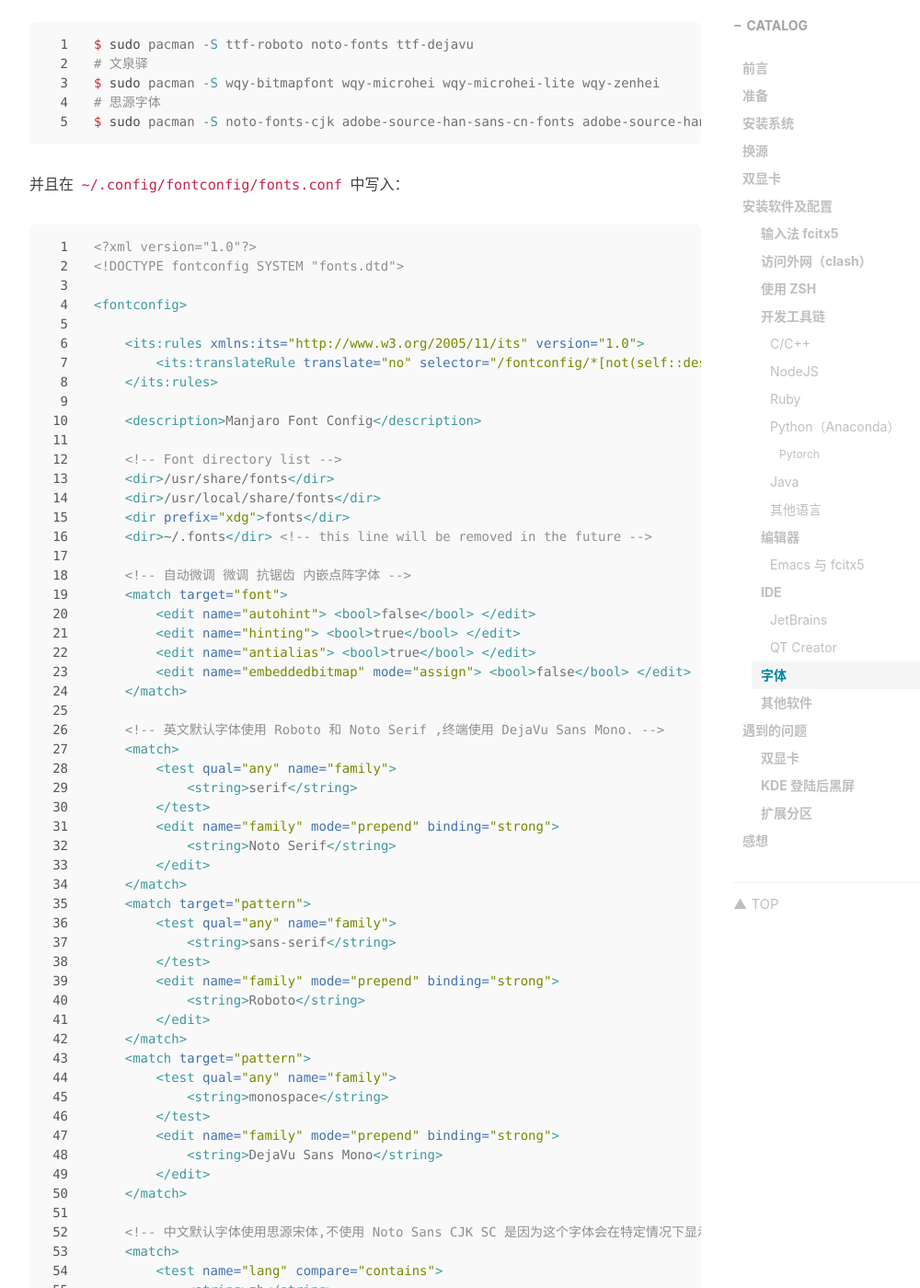
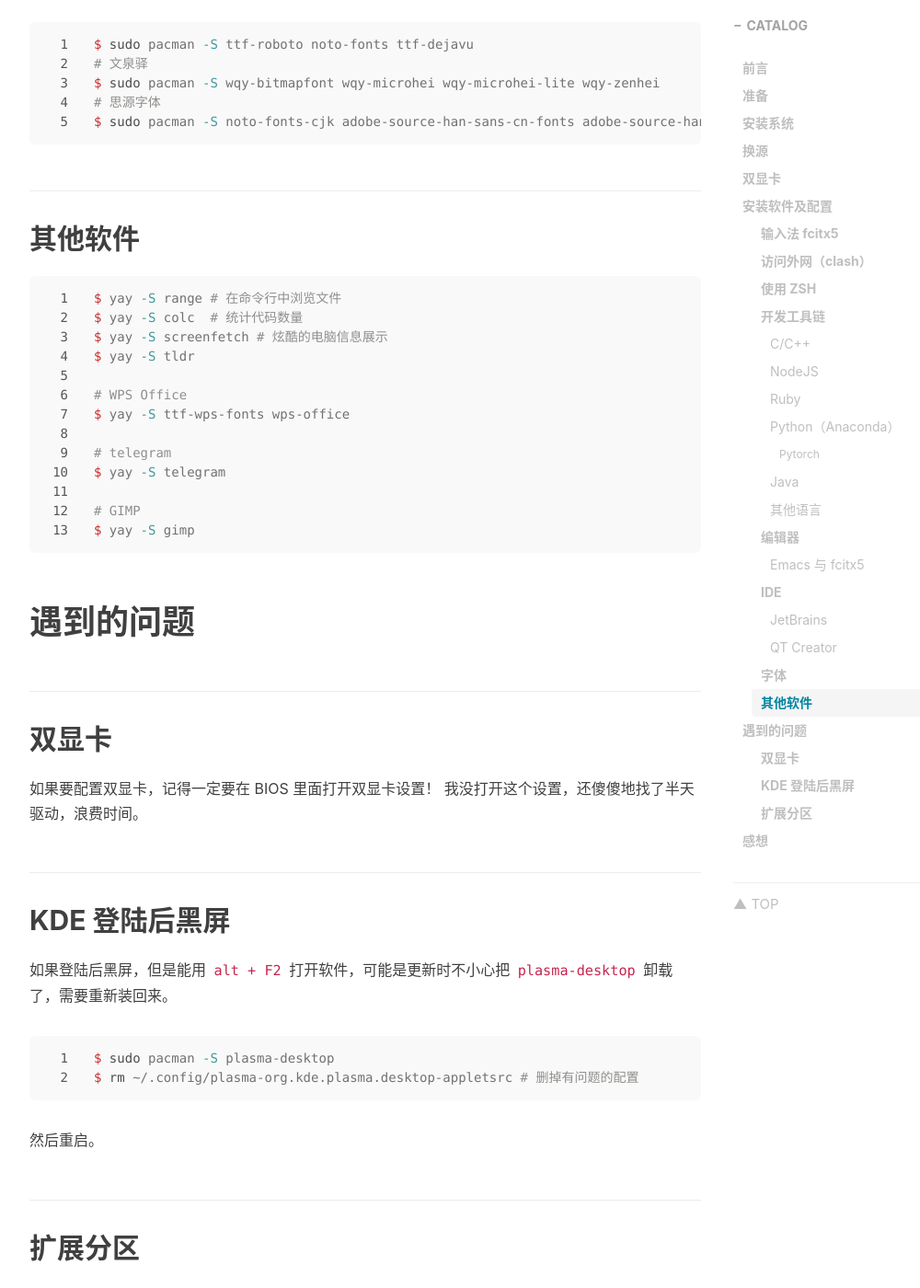
Before and after one commit to LogicLee0902/-LogicLee0902.github.io, a Jekyll site: the page built from _posts/linux/2021-02-05-windows-manjaro-dual-boot-installation.md, in a window 1280 px wide and 1400 px high, scrolled down 8208 px. Shown: the whole window at 92% size, without its empty margins (233-1233 px from the left). Built offline with Jekyll 4.4.1, drawn with Linux system fonts in a browser that asks for light colours; nearby versions of some CDN libraries; comment, search, counter and statistics services are not loaded; some of the changed text lies outside the part shown.

````diff
--- a/_posts/linux/2021-02-05-windows-manjaro-dual-boot-installation.md
+++ b/_posts/linux/2021-02-05-windows-manjaro-dual-boot-installation.md
@@ -302,147 +302,6 @@ $ sudo pacman -S wqy-bitmapfont wqy-microhei wqy-microhei-lite wqy-zenhei
 $ sudo pacman -S noto-fonts-cjk adobe-source-han-sans-cn-fonts adobe-source-han-serif-cn-fonts
 ```
 
-并且在 `~/.config/fontconfig/fonts.conf` 中写入：
-
-```xml
-<?xml version="1.0"?>
-<!DOCTYPE fontconfig SYSTEM "fonts.dtd">
-
-<fontconfig>
-
-    <its:rules xmlns:its="http://www.w3.org/2005/11/its" version="1.0">
-        <its:translateRule translate="no" selector="/fontconfig/*[not(self::description)]"/>
-    </its:rules>
-
-    <description>Manjaro Font Config</description>
-
-    <!-- Font directory list -->
-    <dir>/usr/share/fonts</dir>
-    <dir>/usr/local/share/fonts</dir>
-    <dir prefix="xdg">fonts</dir>
-    <dir>~/.fonts</dir> <!-- this line will be removed in the future -->
-
-    <!-- 自动微调 微调 抗锯齿 内嵌点阵字体 -->
-    <match target="font">
-        <edit name="autohint"> <bool>false</bool> </edit>
-        <edit name="hinting"> <bool>true</bool> </edit>
-        <edit name="antialias"> <bool>true</bool> </edit>
-        <edit name="embeddedbitmap" mode="assign"> <bool>false</bool> </edit>
-    </match>
-
-    <!-- 英文默认字体使用 Roboto 和 Noto Serif ,终端使用 DejaVu Sans Mono. -->
-    <match>
-        <test qual="any" name="family">
-            <string>serif</string>
-        </test>
-        <edit name="family" mode="prepend" binding="strong">
-            <string>Noto Serif</string>
-        </edit>
-    </match>
-    <match target="pattern">
-        <test qual="any" name="family">
-            <string>sans-serif</string>
-        </test>
-        <edit name="family" mode="prepend" binding="strong">
-            <string>Roboto</string>
-        </edit>
-    </match>
-    <match target="pattern">
-        <test qual="any" name="family">
-            <string>monospace</string>
-        </test>
-        <edit name="family" mode="prepend" binding="strong">
-            <string>DejaVu Sans Mono</string>
-        </edit>
-    </match>
-
-    <!-- 中文默认字体使用思源宋体,不使用 Noto Sans CJK SC 是因为这个字体会在特定情况下显示片假字. -->
-    <match>
-        <test name="lang" compare="contains">
-            <string>zh</string>
-        </test>
-        <test name="family">
-            <string>serif</string>
-        </test>
-        <edit name="family" mode="prepend">
-            <string>Source Han Serif CN</string>
-        </edit>
-    </match>
-    <match>
-        <test name="lang" compare="contains">
-            <string>zh</string>
-        </test>
-        <test name="family">
-            <string>sans-serif</string>
-        </test>
-        <edit name="family" mode="prepend">
-            <string>Source Han Sans CN</string>
-        </edit>
-    </match>
-    <match>
-        <test name="lang" compare="contains">
-            <string>zh</string>
-        </test>
-        <test name="family">
-            <string>monospace</string>
-        </test>
-        <edit name="family" mode="prepend">
-            <string>Noto Sans Mono CJK SC</string>
-        </edit>
-    </match>
-
-    <!-- 把Linux没有的中文字体映射到已有字体，这样当这些字体未安装时会有替代字体 -->
-    <match target="pattern">
-        <test qual="any" name="family">
-            <string>SimHei</string>
-        </test>
-        <edit name="family" mode="assign" binding="same">
-            <string>Source Han Sans CN</string>
-        </edit>
-    </match>
-    <match target="pattern">
-        <test qual="any" name="family">
-            <string>SimSun</string>
-        </test>
-        <edit name="family" mode="assign" binding="same">
-            <string>Source Han Serif CN</string>
-        </edit>
-    </match>
-    <match target="pattern">
-        <test qual="any" name="family">
-            <string>SimSun-18030</string>
-        </test>
-        <edit name="family" mode="assign" binding="same">
-            <string>Source Han Serif CN</string>
-        </edit>
-    </match>
-    <!--
-    <match target="pattern">
-        <test qual="any" name="family">
-            <string>Microsoft YaHei</string>
-        </test>
-        <edit name="family" mode="assign" binding="same">
-            <string>Source Han Sans CN</string>
-        </edit>
-    </match>
-    -->
-
-    <!-- Load local system customization file -->
-    <include ignore_missing="yes">conf.d</include>
-    <!-- Font cache directory list -->
-    <cachedir>/var/cache/fontconfig</cachedir>
-    <cachedir prefix="xdg">fontconfig</cachedir>
-    <!-- will be removed in the future -->
-    <cachedir>~/.fontconfig</cachedir>
-
-    <config>
-        <!-- Rescan in every 30s when FcFontSetList is called -->
-        <rescan> <int>30</int> </rescan>
-    </config>
-
-</fontconfig>
-```
-
 ## 其他软件
 
 ```shell
--- a/archive.html
+++ b/archive.html
@@ -18,8 +18,8 @@ header-img: "img/tag-bg.jpg"
 		<div class="col-lg-8 col-lg-offset-2 col-md-10 col-md-offset-1">
 			<!-- Order Selector -->
 			<select class="sel-lang" onchange= "onOrderChange(this.options[this.options.selectedIndex].value)">
-				<option value="0" selected> 标签 | TAG </option>
-				<option value="1"> 系列 | SER </option>
+				<option value="0" selected> 按标签分类 </option>
+				<option value="1"> 按合集分类 </option>
 			</select>
 			<div id='tag_cloud' class="tags tags-sup js-tags">
 				<div class='tag-section'> {% include archive-tags.html identifier="Tags" %} </div>
````
Also changed, not shown: _includes/about/zh.md (+3 -2 lines), _posts/dan-friedman/the-little-typer/2021-03-20-the-little-typer-07-it-all-depends-on-the-motive.md (+8 -12 lines), _posts/dan-friedman/the-little-typer/2021-03-22-the-little-typer-08-pick-a-number-any-number.md (+12 -12 lines), _posts/dan-friedman/the-little-typer/2021-03-25-the-little-typer-09-double-your-money.md (added, +523 -0 lines), _posts/software-foundations/2020-03-07-logical-foundations-04-polymorphism.md (+2 -1 lines).
